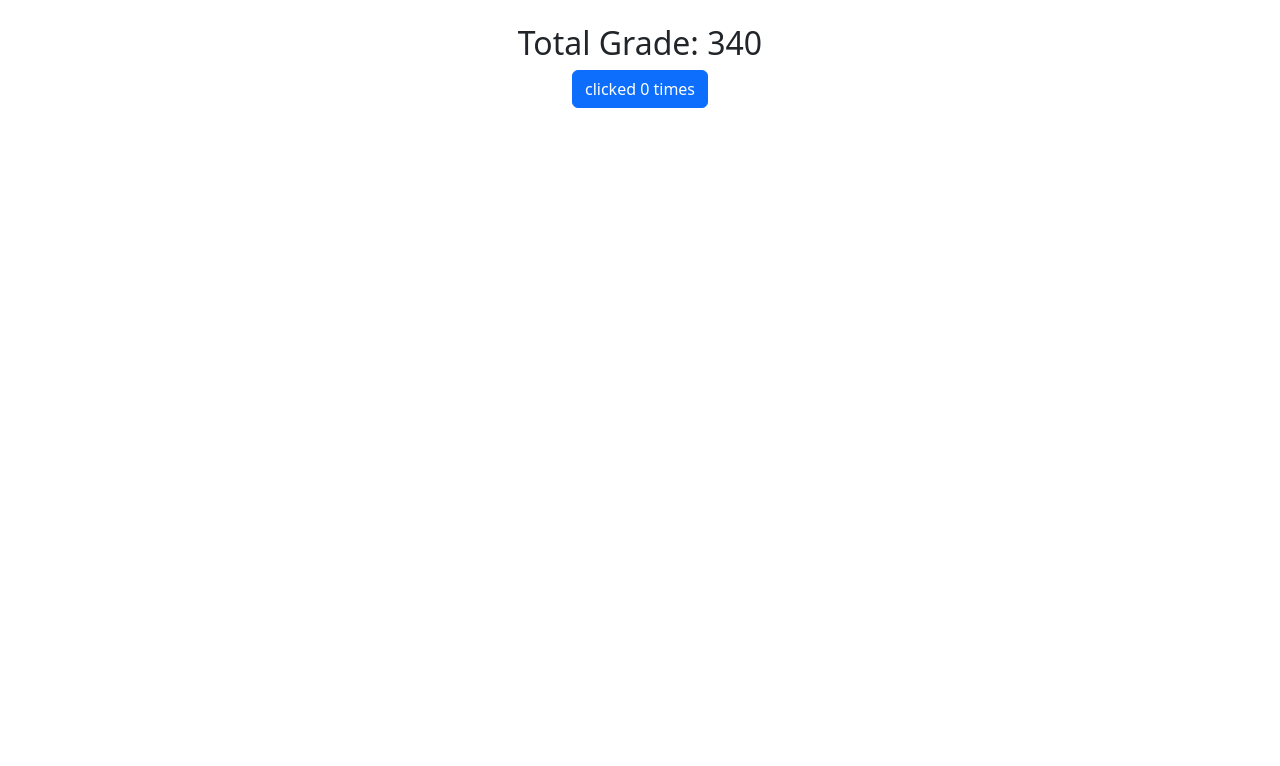
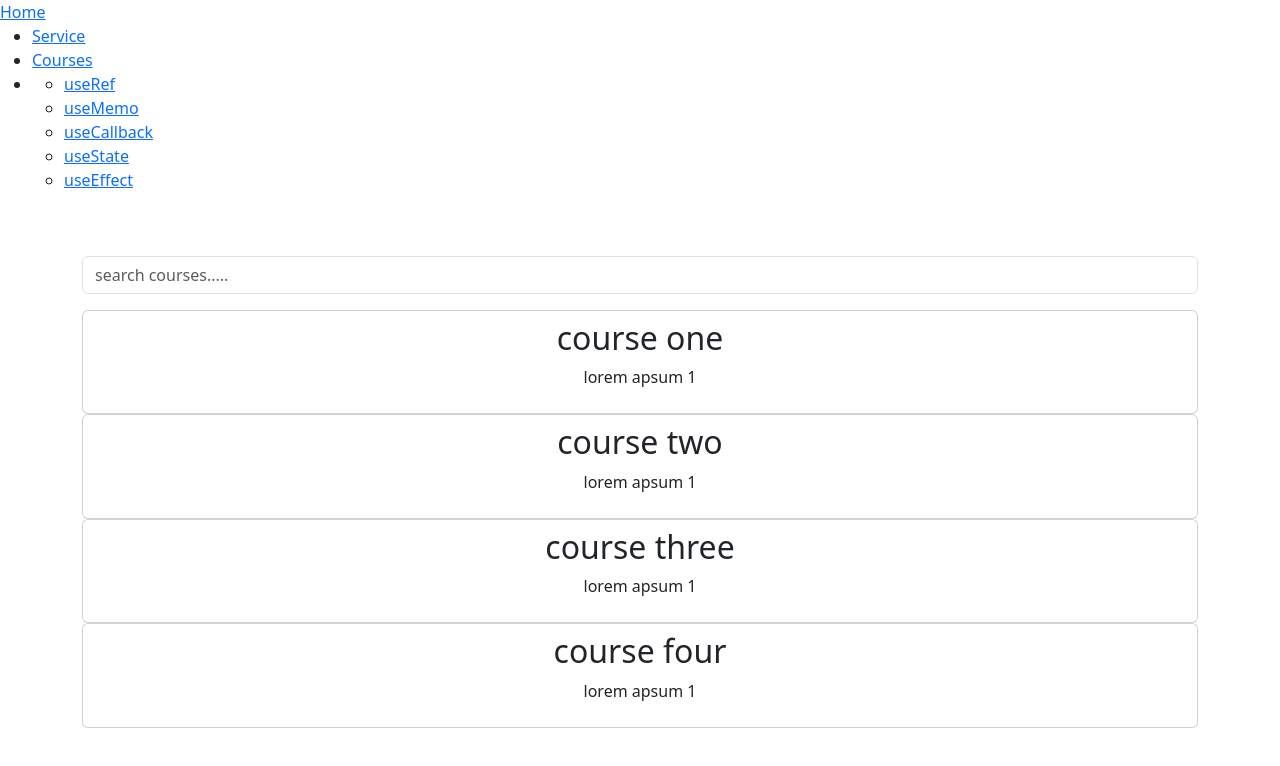
Before and after one commit to mohamedessayed/React-course, a React (Vite) app: page /courses in a window 1280 px wide. Shown: the top 766 px of the page. Built offline with nearby package versions, Linux system fonts and the light colour scheme.

Commit message:
add commit router dom

```diff
--- a/package.json
+++ b/package.json
@@ -12,7 +12,8 @@
   "dependencies": {
     "bootstrap": "^5.3.8",
     "react": "^19.2.8",
-    "react-dom": "^19.2.8"
+    "react-dom": "^19.2.8",
+    "react-router": "^8.5.1"
   },
   "devDependencies": {
     "@eslint/js": "^10.0.1",
--- a/src/App.tsx
+++ b/src/App.tsx
@@ -1,12 +1,17 @@
 import { Component, type ReactNode } from "react";
 import './assets/css/app.css';
 
+
+import { Route, Routes } from "react-router";
+import Welcome from "./components/practice/Welcome";
+import ServiceSection from "./components/ServiceSection";
+import CourseList from "./pages/CourseList";
 import StateEx from "./components/practice/hooks/StateEx";
+import MemoEx from "./components/practice/hooks/MemoEx";
 import EffectEx from "./components/practice/hooks/EffectEx";
-import GetPosts from "./components/practice/api/GetPosts";
 import RefEx from "./components/practice/hooks/RefEx";
-import CreateStudent from "./components/practice/CreateStudent";
-import MemoEx from "./components/practice/hooks/MemoEx";
+import CallbackEX from "./components/practice/hooks/CallbackEX";
+import Navbar from "./components/parts/Navbar";
 
 
 class App extends Component {
@@ -18,9 +23,31 @@ class App extends Component {
   render(): ReactNode {
 
 
-    return <div>
+    return <>
 
-<MemoEx />
+      <Navbar />
+
+    <Routes>
+
+
+    <Route index element={<Welcome />} />
+    <Route path="/service" element={<ServiceSection />} />
+    <Route path="/courses" element={<CourseList />} />
+
+    <Route path="/hooks">
+        <Route path="state" element={<StateEx />} />
+        <Route path="memo" element={<MemoEx />} />
+        <Route path="effect" element={<EffectEx />} />
+        <Route path="ref" element={<RefEx />} />
+        <Route path="callback" element={<CallbackEX />} />
+    </Route>
+
+    </Routes>
+
+
+
+{/* <CallbackEX /> */}
+{/* <MemoEx /> */}
 
 {/* <CreateStudent /> */}
 
@@ -42,10 +69,11 @@ class App extends Component {
 
           <Header />
 
-          <ServiceSection /> */}
+           */}
 
 
-    </div>
+        </>
+
 
   }
 
--- /dev/null
+++ b/src/components/parts/Navbar.tsx
@@ -0,0 +1,45 @@
+import {  NavLink } from "react-router";
+
+function Navbar(){
+
+    return <nav>
+        <NavLink to="">Home</NavLink>
+        <ul>
+            <li>
+                <NavLink to="/services">Service</NavLink>
+            </li>
+
+            <li>
+                <NavLink to="/courses">Courses</NavLink>
+            </li>
+
+            <li>
+                <ul>
+                    <li>
+                        <NavLink to="/hooks/ref">useRef</NavLink>
+                    </li>
+
+                    <li>
+                        <NavLink to="/hooks/memo">useMemo</NavLink>
+                    </li>
+
+                    <li>
+                        <NavLink to="/hooks/callback">useCallback</NavLink>
+                    </li>
+
+                    <li>
+                        <NavLink to="/hooks/state">useState</NavLink>
+                    </li>
+
+                    <li>
+                        <NavLink to="/hooks/effect">useEffect</NavLink>
+                    </li>
+                </ul>
+            </li>
+        </ul>
+    </nav>
+
+}
+
+
+export default Navbar;
--- a/src/components/practice/Welcome.tsx
+++ b/src/components/practice/Welcome.tsx
@@ -2,7 +2,7 @@ import { useState } from "react";
 
 function Welcome(): React.JSX.Element{
 
-    const [userName,setUserName] = useState("Ali")
+    const [userName] = useState("Ali")
 
     return <h1>Welcome {userName} to React!</h1>
 }
--- /dev/null
+++ b/src/components/practice/hooks/CallbackEX.tsx
@@ -0,0 +1,25 @@
+import { useCallback, useState } from "react";
+
+function CallbackEX() {
+
+    const [count,setCount] = useState<number>(0)
+
+    const handleClick = useCallback(()=>{
+        console.log('Button is Clicked');
+    },[count])
+
+
+    return <div className="text-center">
+            <h1>{count}</h1>
+            <button onClick={()=>setCount(count +1)}>
+                Increased
+                </button>
+
+                <button onClick={handleClick}>
+                click me
+                </button>
+        </div>
+}
+
+
+export default CallbackEX;
--- a/src/components/practice/hooks/StateEx.tsx
+++ b/src/components/practice/hooks/StateEx.tsx
@@ -11,9 +11,9 @@ function StateEx() {
 
     const [count,setCount] = useState<number>(0);
 
-    const [userName, setUserName] = useState<string>('Ahmed')
+    // const [userName, setUserName] = useState<string>('Ahmed')
 
-    const [isLoggin, setIsLoggin] = useState<boolean>(false);
+    const [isLoggin] = useState<boolean>(false);
 
     const [students, setStudents] = useState<string[]>(['Ali'])
 
--- a/src/main.tsx
+++ b/src/main.tsx
@@ -4,10 +4,13 @@ import App from "./App";
 
 import 'bootstrap/dist/css/bootstrap.min.css'
 import 'bootstrap/dist/js/bootstrap.bundle.min.js'
+import { BrowserRouter } from "react-router";
 
 
 createRoot(document.getElementById('root')!).render(
   <StrictMode>
-    <App />
+    <BrowserRouter>
+      <App />
+    </BrowserRouter>
   </StrictMode>
 )
--- a/src/pages/CourseList.tsx
+++ b/src/pages/CourseList.tsx
@@ -1,4 +1,4 @@
-import { useState, type ChangeEvent, type ChangeEventHandler } from "react"
+import { useState } from "react"
 import CourseCard from "../components/CourseCard";
 
 
@@ -12,7 +12,7 @@ function CourseList() {
 
     const[result,setResult] = useState<courseData[]>()
 
-    const[list,setList] = useState<courseData[]>([
+    const[list] = useState<courseData[]>([
         {
         id:1,
         title:"course one",
@@ -36,7 +36,7 @@ function CourseList() {
 ]);
 
 
-const keyUpHandel = (e)=>{
+const keyUpHandel = (e:any)=>{
     const searchValue = e.target.value;
     const searchResult = list.filter((course)=>course.title.includes(searchValue))
     setResult(searchResult)
@@ -47,7 +47,7 @@ const keyUpHandel = (e)=>{
 return <div className="container py-5">
 
     <div className="mb-3">
-        <input onChange={(e)=>keyUpHandel(e)} type="search" className="form-control" placeholder="search courses....." />
+        <input onChange={(e: any)=>keyUpHandel(e)} type="search" className="form-control" placeholder="search courses....." />
     </div>
 
 {result ? result.map((course)=> <CourseCard key={course.id} title={course.title} description={course.description}/>) : list.map((course)=> <CourseCard key={course.id} title={course.title} description={course.description}/>)}
```
Also changed, not shown: 1 other file (tests, documents, lock files or other folders).
